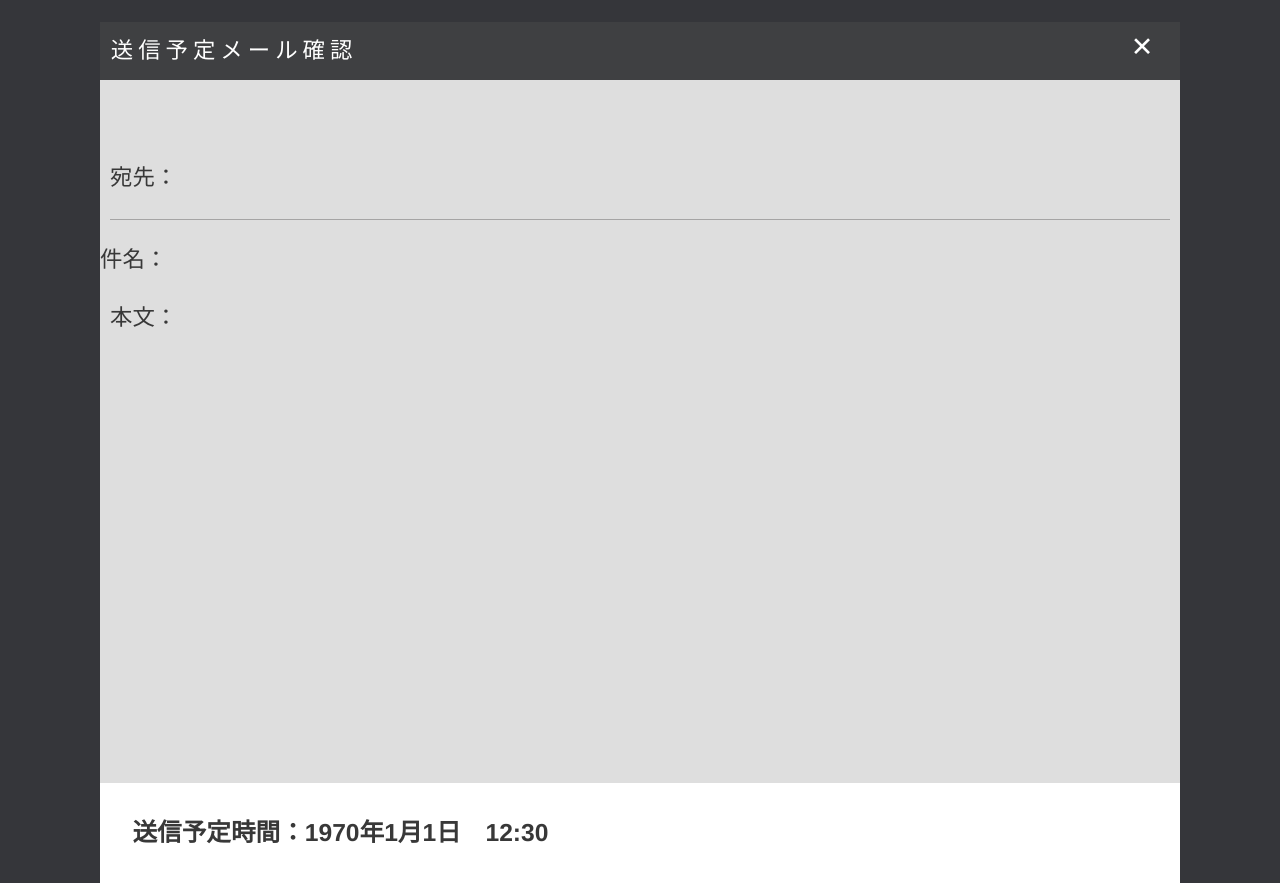
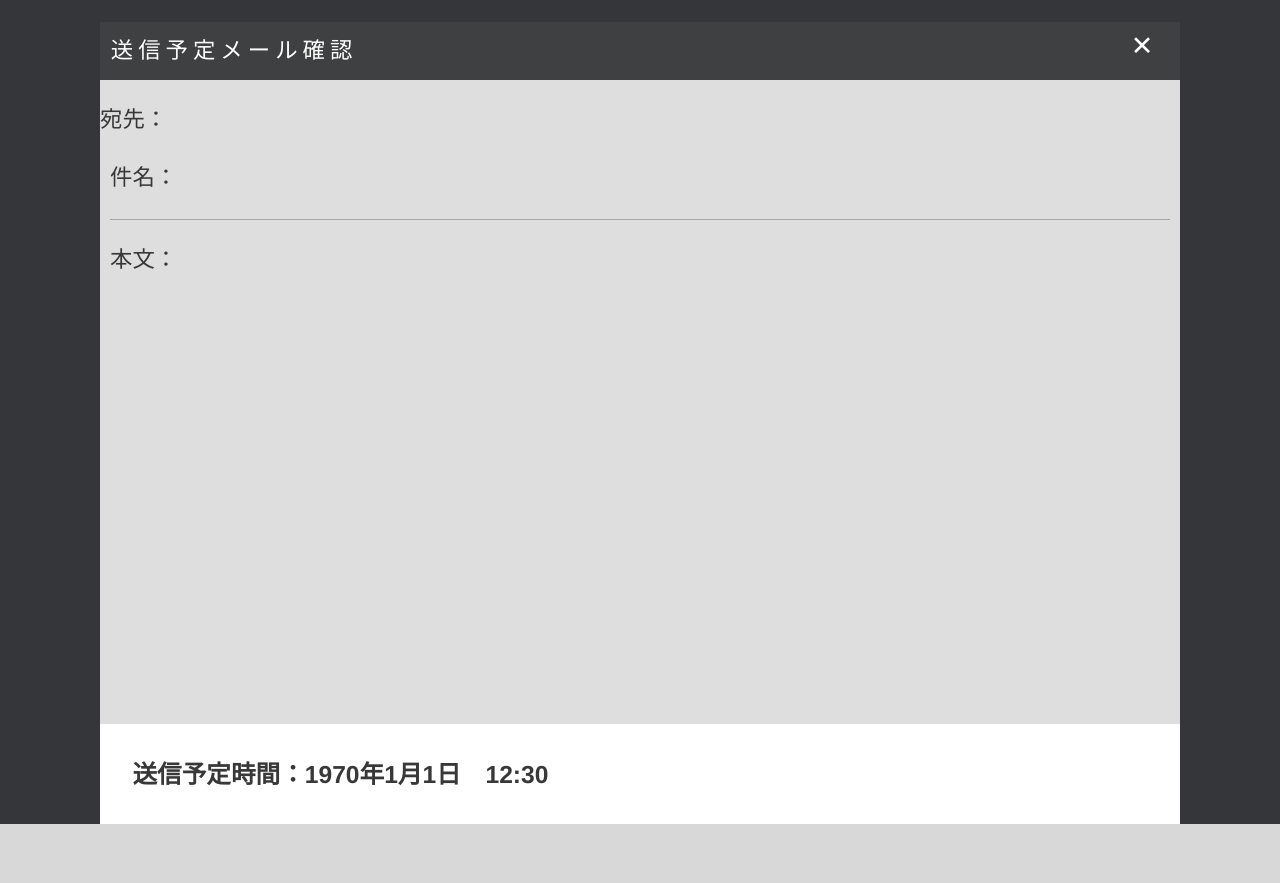
Before and after one commit to jose-sugi/mail, a PHP site: page /check.php in a window 1280 px wide. After the commit the page ends 824 px from the top, so only its background shows below. Run offline with PHP 8.4, Linux system fonts and the light colour scheme; data that the repository does not hold is empty; some libraries are stand-ins or nearby versions.

Commit message:
クラス名修正

```diff
--- a/check.php
+++ b/check.php
@@ -78,10 +78,10 @@
     <div class="mail_main maincolor">
         <p class="top">送信予定メール確認</p>
         <button onclick="history.back()" class="batsu">✕</button>
-        <div class="mail send_adress">　<!- div class名が receive_adress　になっていたので修正 0107 ->
+        <div class="receive_adress">
             <p>宛先：<?php echo $adressb[0];?></p>
         </div>
-        <div class="mail subject"> <!- div calss名が send_adress　になっていたので修正 0107 ->
+        <div class="send_adress">
             <p>件名：<?php echo $subj[0]; ?></p>
         </div>
         <div class="mail mailbody">
```
